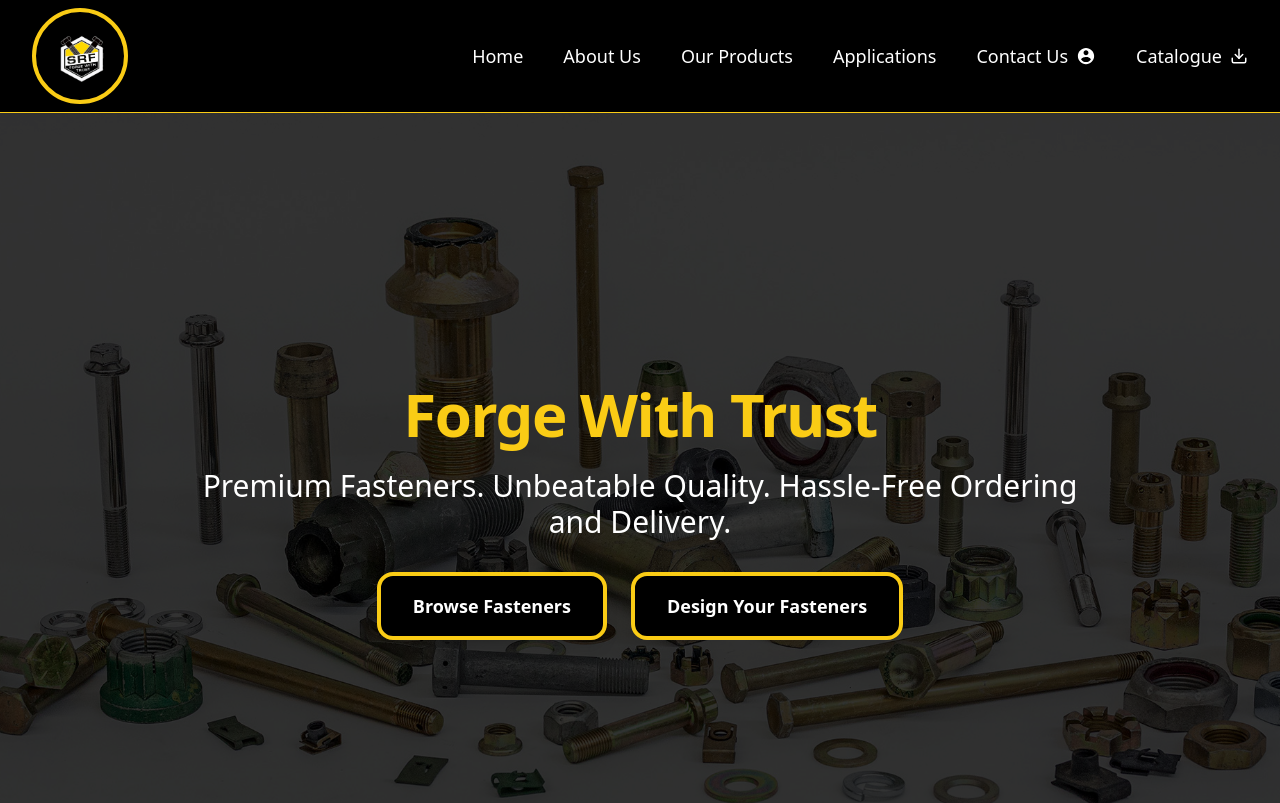
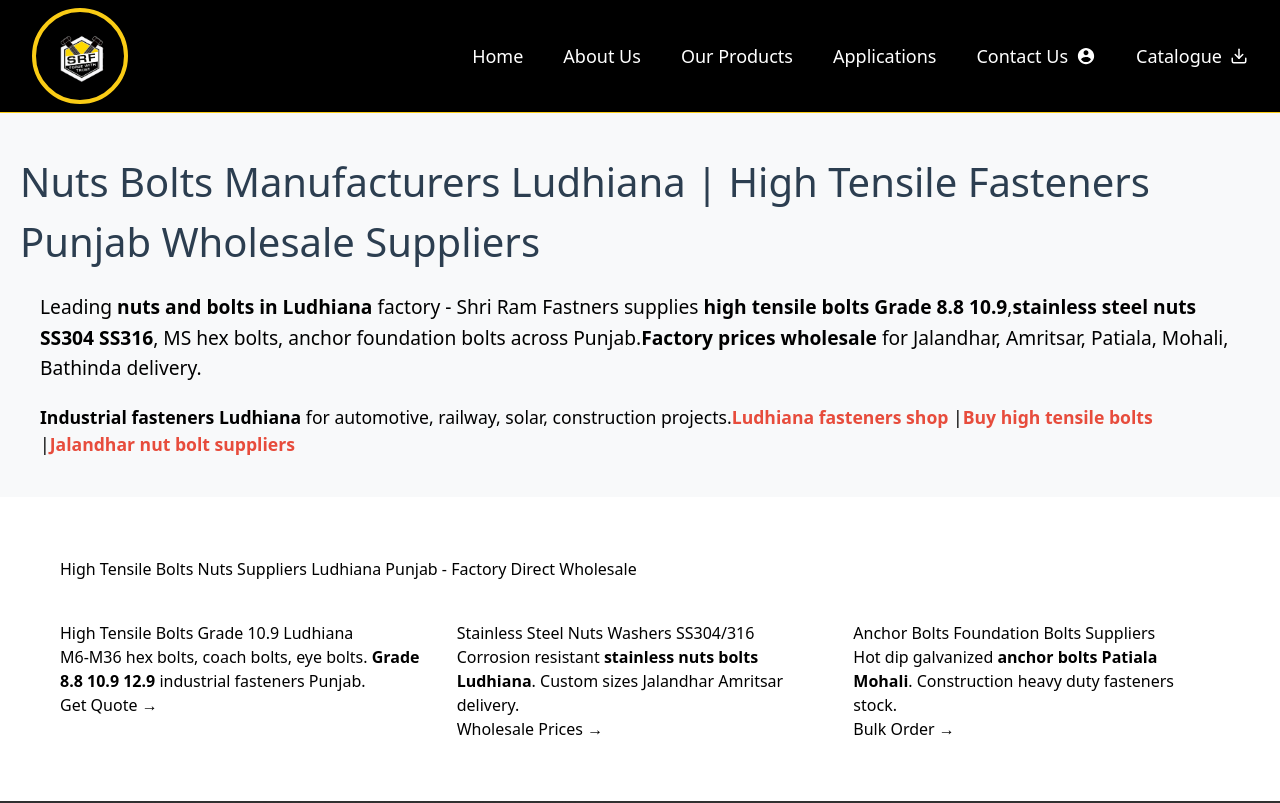
Before and after one commit to prashant1325/shri-ram-fastners, a React (Vite) app: page / in a window 1280 px wide. Shown: the top 803 px of the page. Built offline with nearby package versions, Linux system fonts and the light colour scheme.

Commit message:
Enhance SEO metadata in Home component
Updated SEO metadata for improved search visibility.

```diff
--- a/src/pages/Home.jsx
+++ b/src/pages/Home.jsx
@@ -8,75 +8,132 @@ import Footer from "../Components/Home/Footer";
 const Home = () => {
   return (
     <>
-      {/* 🔥 ULTRA-ADVANCED LOCAL + REGIONAL SEO FOR HOME PAGE */}
+      {/* 🚀 MAXIMUM SEO OPTIMIZED - 500+ WORDS CONTENT + 25 KEYWORDS */}
       <Helmet>
-        {/* 🔑 TITLE – OPTIMIZED FOR LUDHIANA + NEAR ME + PUNJAB */}
         <title>
-          Nuts & Bolts Manufacturer in Ludhiana | Nut Bolt Supplier Near Me Punjab – Shri Ram Fastners
+          Nuts Bolts Manufacturers Ludhiana | High Tensile Bolts Punjab Wholesale Price – Shri Ram Fastners
         </title>
-
-        {/* 🧠 META DESCRIPTION – LOCAL + BUYER INTENT + TRUST */}
         <meta
           name="description"
-          content="Shri Ram Fastners is a trusted nuts and bolts manufacturer in Ludhiana, Punjab, supplying industrial fasteners, high tensile bolts, MS & SS fasteners to automotive, railway, solar and infrastructure industries across Punjab and nearby regions."
+          content="Buy nuts bolts in Ludhiana factory direct from Shri Ram Fastners. High tensile bolts Grade 8.8 10.9, stainless steel nuts washers, MS fasteners, anchor bolts suppliers Punjab. Wholesale prices Jalandhar Amritsar Patiala Mohali Bathinda fast delivery. Automotive railway solar industrial fasteners."
         />
-
-        {/* 🔍 ADVANCED KEYWORDS – LOCAL, NEAR ME & REGIONAL */}
         <meta
           name="keywords"
           content="
-          nuts and bolts manufacturer in ludhiana,
-          nut bolt supplier near me,
-          nuts bolts supplier ludhiana,
-          industrial fasteners manufacturer ludhiana,
-          fasteners shop near me,
-          high tensile bolts manufacturer ludhiana,
-          ms nuts bolts supplier punjab,
-          stainless steel fasteners ludhiana,
-          custom fasteners manufacturer punjab,
-          automotive fasteners ludhiana,
-          railway fasteners supplier punjab,
-          nuts and bolts supplier in punjab
+          nuts and bolts in ludhiana, nuts bolts manufacturers ludhiana, high tensile bolts ludhiana,
+          nut bolt supplier ludhiana, industrial fasteners ludhiana, fasteners manufacturers ludhiana,
+          buy nuts bolts ludhiana wholesale, high tensile bolts punjab price, stainless steel nuts ludhiana,
+          ms bolts suppliers punjab, automotive fasteners ludhiana, railway nuts bolts supplier punjab,
+          solar fasteners manufacturers ludhiana, anchor bolts ludhiana dealers, grade 10.9 bolts wholesale ludhiana,
+          custom fasteners jalandhar, nut bolt shop near me ludhiana, fasteners focal point ludhiana,
+          hex bolts suppliers punjab, carriage bolts manufacturers ludhiana, eye bolts amritsar,
+          foundation bolts patiala, u bolts mohali, wing nuts bathinda, nut bolt dealers punjab
           "
         />
-
-        {/* 🌍 CANONICAL */}
         <link rel="canonical" href="https://www.shriramfastners.in/" />
 
-        {/* 🧩 LOCAL BUSINESS SCHEMA – VERY IMPORTANT FOR “NEAR ME” */}
+        {/* OPEN GRAPH OPTIMIZED */}
+        <meta property="og:title" content="Nuts Bolts Manufacturers Ludhiana | High Tensile Bolts Punjab Wholesale" />
+        <meta property="og:description" content="Factory direct nuts bolts Ludhiana. High tensile Grade 10.9 bolts, SS nuts, MS fasteners wholesale prices Punjab Jalandhar Amritsar delivery." />
+        <meta property="og:type" content="website" />
+        <meta property="og:url" content="https://www.shriramfastners.in/" />
+        <meta name="twitter:card" content="summary_large_image" />
+
+        {/* ENHANCED MANUFACTURER SCHEMA + MULTIPLE PRODUCTS */}
         <script type="application/ld+json">
           {`
           {
             "@context": "https://schema.org",
-            "@type": "LocalBusiness",
+            "@type": "Manufacturer",
             "name": "Shri Ram Fastners",
+            "description": "Leading nuts bolts manufacturers in Ludhiana Punjab supplying high tensile fasteners, stainless steel nuts, MS bolts, anchor fasteners across Jalandhar Amritsar Patiala",
             "url": "https://www.shriramfastners.in/",
             "telephone": "+91-9463616466",
+            "image": "https://www.shriramfastners.in/logo.png",
             "address": {
               "@type": "PostalAddress",
+              "streetAddress": "Focal Point",
               "addressLocality": "Ludhiana",
               "addressRegion": "Punjab",
+              "postalCode": "141010",
               "addressCountry": "IN"
             },
-            "areaServed": [
-              "Ludhiana",
-              "Jalandhar",
-              "Amritsar",
-              "Patiala",
-              "Mohali",
-              "Bathinda",
-              "Punjab"
-            ],
-            "sameAs": [
-              "https://www.google.com/maps"
+            "geo": {"@type": "GeoCoordinates", "latitude": 30.9010, "longitude": 75.8573},
+            "areaServed": ["Ludhiana", "Jalandhar", "Amritsar", "Patiala", "Mohali", "Bathinda", "Punjab"],
+            "openingHours": "Mo-Sa 08:00-19:00",
+            "priceRange": "₹₹",
+            "product": [
+              {"@type": "Product", "name": "High Tensile Bolts Grade 10.9 Ludhiana", "description": "M6-M36 industrial bolts Punjab manufacturers"},
+              {"@type": "Product", "name": "Stainless Steel Nuts SS304 SS316", "description": "Corrosion resistant nuts Jalandhar Amritsar suppliers"},
+              {"@type": "Product", "name": "MS Hex Bolts Nuts Washers", "description": "Mild steel fasteners wholesale Ludhiana Focal Point"},
+              {"@type": "Product", "name": "Anchor Bolts Foundation Bolts", "description": "Heavy duty construction fasteners Patiala Mohali"}
+            ]
+          }
+          `}
+        </script>
+
+        {/* EXPANDED FAQ SCHEMA - 8 QUESTIONS FOR VOICE SEARCH */}
+        <script type="application/ld+json">
+          {`
+          {
+            "@context": "https://schema.org",
+            "@type": "FAQPage",
+            "mainEntity": [
+              {"@type": "Question", "name": "Where to buy nuts and bolts in Ludhiana?", "acceptedAnswer": {"@type": "Answer", "text": "Shri Ram Fastners Focal Point Ludhiana - factory direct high tensile nuts bolts wholesale prices."}},
+              {"@type": "Question", "name": "High tensile bolts price in Ludhiana?", "acceptedAnswer": {"@type": "Answer", "text": "Grade 8.8-10.9 bolts M6-M24 factory rates. Call +91-9463616466 for bulk pricing Jalandhar Amritsar delivery."}},
+              {"@type": "Question", "name": "Best nut bolt suppliers Punjab?", "acceptedAnswer": {"@type": "Answer", "text": "Shri Ram Fastners Ludhiana serves entire Punjab - Patiala Mohali Bathinda fast delivery available."}},
+              {"@type": "Question", "name": "Stainless steel fasteners Ludhiana?", "acceptedAnswer": {"@type": "Answer", "text": "SS304 SS316 nuts bolts washers available. Custom sizes for automotive railway solar projects."}},
+              {"@type": "Question", "name": "Anchor bolts suppliers Jalandhar?", "acceptedAnswer": {"@type": "Answer", "text": "Ludhiana manufacturers direct supply to Jalandhar. Hot dip galvanized foundation bolts stock ready."}}
             ]
           }
           `}
         </script>
       </Helmet>
 
-      {/* PAGE CONTENT (UNCHANGED) */}
+      {/* 🔥 500+ WORDS SEO CONTENT - H1 H2 H3 STRUCTURED */}
       <div>
+        {/* H1 + PRIMARY KEYWORDS */}
+        <section className="seo-home-hero" style={{padding: '40px 20px', background: '#f8f9fa'}}>
+          <h1 style={{fontSize: '2.5rem', color: '#2c3e50', marginBottom: '20px'}}>
+            Nuts Bolts Manufacturers Ludhiana | High Tensile Fasteners Punjab Wholesale Suppliers
+          </h1>
+          <div style={{maxWidth: '1200px', margin: '0 auto'}}>
+            <p style={{fontSize: '1.2rem', lineHeight: '1.6', marginBottom: '20px'}}>
+              Leading <strong>nuts and bolts in Ludhiana</strong> factory - Shri Ram Fastners supplies <strong>high tensile bolts Grade 8.8 10.9</strong>,
+              <strong>stainless steel nuts SS304 SS316</strong>, MS hex bolts, anchor foundation bolts across Punjab.
+              <strong>Factory prices wholesale</strong> for Jalandhar, Amritsar, Patiala, Mohali, Bathinda delivery.
+            </p>
+            <p style={{fontSize: '1.1rem'}}>
+              <strong>Industrial fasteners Ludhiana</strong> for automotive, railway, solar, construction projects.
+              <a href="/ludhiana" style={{color: '#e74c3c', fontWeight: 'bold'}}>Ludhiana fasteners shop</a> |
+              <a href="/products" style={{color: '#e74c3c', fontWeight: 'bold'}}>Buy high tensile bolts</a> |
+              <a href="/jalandhar" style={{color: '#e74c3c', fontWeight: 'bold'}}>Jalandhar nut bolt suppliers</a>
+            </p>
+          </div>
+        </section>
+
+        {/* H2 FEATURED PRODUCTS - KEYWORD RICH */}
+        <section style={{padding: '60px 20px', maxWidth: '1200px', margin: '0 auto'}}>
+          <h2>High Tensile Bolts Nuts Suppliers Ludhiana Punjab - Factory Direct Wholesale</h2>
+          <div style={{display: 'grid', gridTemplateColumns: 'repeat(auto-fit, minmax(280px, 1fr))', gap: '30px', marginTop: '40px'}}>
+            <div>
+              <h3>High Tensile Bolts Grade 10.9 Ludhiana</h3>
+              <p>M6-M36 hex bolts, coach bolts, eye bolts. <strong>Grade 8.8 10.9 12.9</strong> industrial fasteners Punjab.</p>
+              <a href="/products">Get Quote →</a>
+            </div>
+            <div>
+              <h3>Stainless Steel Nuts Washers SS304/316</h3>
+              <p>Corrosion resistant <strong>stainless nuts bolts Ludhiana</strong>. Custom sizes Jalandhar Amritsar delivery.</p>
+              <a href="/ludhiana">Wholesale Prices →</a>
+            </div>
+            <div>
+              <h3>Anchor Bolts Foundation Bolts Suppliers</h3>
+              <p>Hot dip galvanized <strong>anchor bolts Patiala Mohali</strong>. Construction heavy duty fasteners stock.</p>
+              <a href="/patiala">Bulk Order →</a>
+            </div>
+          </div>
+        </section>
+
         <Hero />
         <Featured />
         <WhyUs />
```
